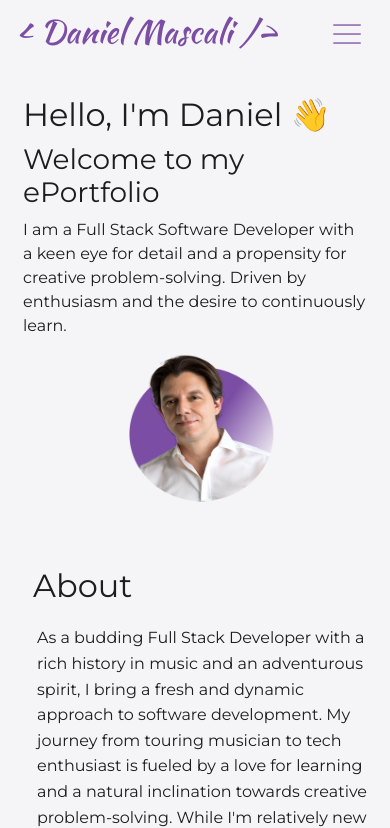
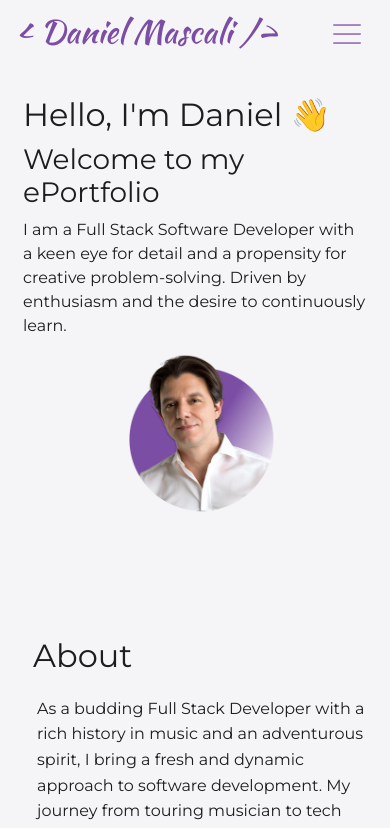
Before and after one commit to TurboTeam335/dm-portfolio, a React (Create React App) app: page / in a window 390 px wide. Shown: the top 828 px of the page. Built offline with nearby package versions, Linux system fonts and the light colour scheme.

Commit message:
mobile cleanup

```diff
--- a/src/pages/Home/Home.css
+++ b/src/pages/Home/Home.css
@@ -68,18 +68,18 @@
 @media (max-width: 767px) {
 
   .home {
-    padding-top: 20vh; /* More padding for smaller screens */
-    padding-bottom: 20vh; /* More padding for smaller screens */
+
+    padding-bottom: 10vh !important;
   }
 
   .navbar-headshot {
     width: 150px;
-    height: 150px;
+    height: 160px;
     margin-left: 25px;
     margin-bottom: 15px;
   }
   .text-block {
     text-align: left;
-    height: auto; /* Adjust for smaller screens */
+    height: auto;
   }
 }
```
Also changed, not shown: 1 other file (tests, documents, lock files or other folders).
